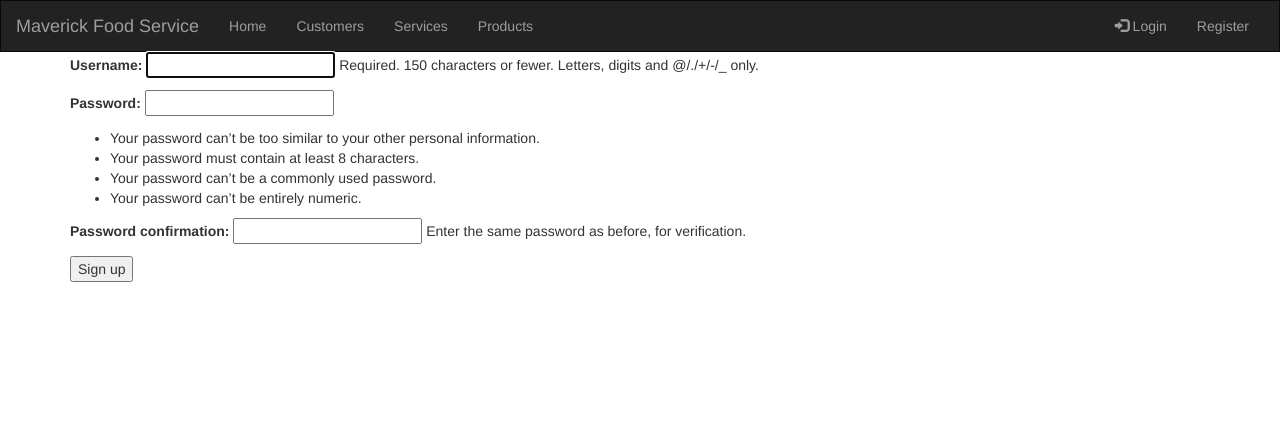
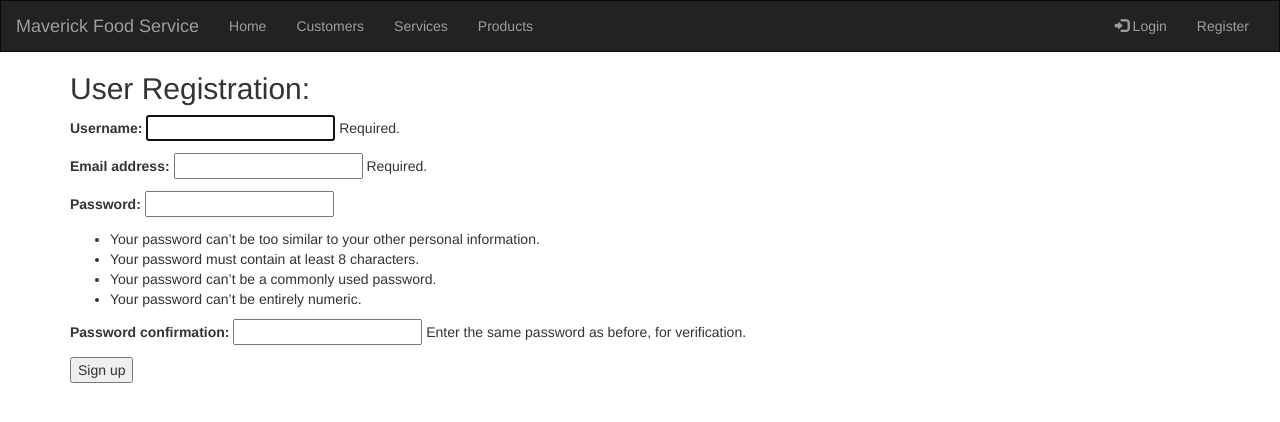
Before and after one commit to joliver411983/Assignment-2---pythonanywhere, a Django app: page /registration/register/ in a window 1280 px wide. Shown: the top 422 px of the page. Run offline with Django 3.2, Linux system fonts and the light colour scheme; some libraries are stand-ins or nearby versions.

Commit message:
updated with changes from main

```diff
--- a/crm/forms.py
+++ b/crm/forms.py
@@ -1,10 +1,36 @@
 from django import forms
 from .models import Customer, Service, Product
+from django.contrib.auth.models import User
+from django.contrib.auth.forms import UserCreationForm
 
 
-class LoginForm(forms.Form):
-    username = forms.CharField()
-    password = forms.CharField(widget=forms.PasswordInput)
+class LoginForm(UserCreationForm):
+    #    username = forms.CharField()
+    #    password = forms.CharField(widget=forms.PasswordInput)
+    username = forms.CharField(label="Username", required=True, help_text="Required.")
+    email = forms.EmailField(label="Email address", required=True, help_text="Required.")
+
+    class Meta:
+        model = User
+        fields = ("username", "email", "password1", "password2")
+
+    def save(self, commit=True):
+        user = super(UserCreationForm, self).save(commit=False)
+        user.username = self.cleaned_data["username"]
+        user.email = self.cleaned_data["email"]
+        if commit:
+            user.save()
+        return user
+
+    def clean_email(self):
+        if User.objects.filter(username="username").exists():
+            raise forms.ValidationError("Username is not unique.")
+        return self.cleaned_data["email"]
+
+    #    def clean_username(self):
+    #        if User.objects.filter(email="email").exists():
+    #            raise forms.ValidationError("Email is not unique.")
+    #        return self.cleaned_data["username"]
 
 
 class CustomerForm(forms.ModelForm):
--- a/crm/templates/registration/register.html
+++ b/crm/templates/registration/register.html
@@ -4,7 +4,8 @@
 {% block title %}User Registration{% endblock title %}
 
 {% block content %}
-<form method="post">
+<h2> User Registration:</h2>
+<form method="post" class="form-LoginForm">
     {% csrf_token %}
     {{form.as_p}}
     <input type="submit" value="Sign up">
--- a/crm/urls.py
+++ b/crm/urls.py
@@ -1,12 +1,12 @@
-from django.conf.urls import url
 from django.contrib import admin
 from . import views
-from django.urls import path, re_path
+from django.urls import path, re_path, include
 
 app_name = 'crm'
 urlpatterns = [
     path('', views.home, name='home'),
     re_path(r'^home/$', views.home, name='home'),
+    path('admin/', admin.site.urls),
     path('registration/register/', views.sign_up, name="register"),
     path('customer_list', views.customer_list, name='customer_list'),
     path('customer/<int:pk>/edit/', views.customer_edit, name='customer_edit'),
@@ -21,3 +21,6 @@ urlpatterns = [
     path('product/<int:pk>/delete/', views.product_delete, name='product_delete'),
     path('customer/<int:pk>/summary/', views.summary, name='summary'),
 ]
+urlpatterns += [
+    path('registration/', include('django.contrib.auth.urls')),
+]
--- a/crm/views.py
+++ b/crm/views.py
@@ -1,4 +1,3 @@
-from django.contrib.auth.forms import UserCreationForm
 from django.contrib.auth import login
 from django.contrib.auth.decorators import login_required
 from django.contrib.admin.views.decorators import staff_member_required
@@ -18,15 +17,17 @@ def index(request):
 
 def sign_up(request):
     context = {}
-    form = UserCreationForm(request.POST or None)
+    form = LoginForm(request.POST or None)
     if request.method == "POST":
         if form.is_valid():
             user = form.save()
             login(request, user)
-            return render(request, 'registration/register.html')
+            return render(request, 'crm/home.html')
+        else:
+            return render(request, 'registration/register.html', {'form': form})
     else:
         context['form'] = form
-        return render(request, 'registration/register.html', {'form': form})
+        return render(request, 'registration/register.html', context)
 
 
 def home(request):
--- a/mfscrm/settings.py
+++ b/mfscrm/settings.py
@@ -23,7 +23,7 @@ BASE_DIR = Path(__file__).resolve().parent.parent
 SECRET_KEY = '&27^0g^)1*geh2v*_v23g5rej=152yptg(&n75)#(#bhs!k$wr'
 
 # SECURITY WARNING: don't run with debug turned on in production!
-DEBUG = False
+DEBUG = True
 
 ALLOWED_HOSTS = ['127.0.0.1', '.pythonanywhere.com']
 
```
